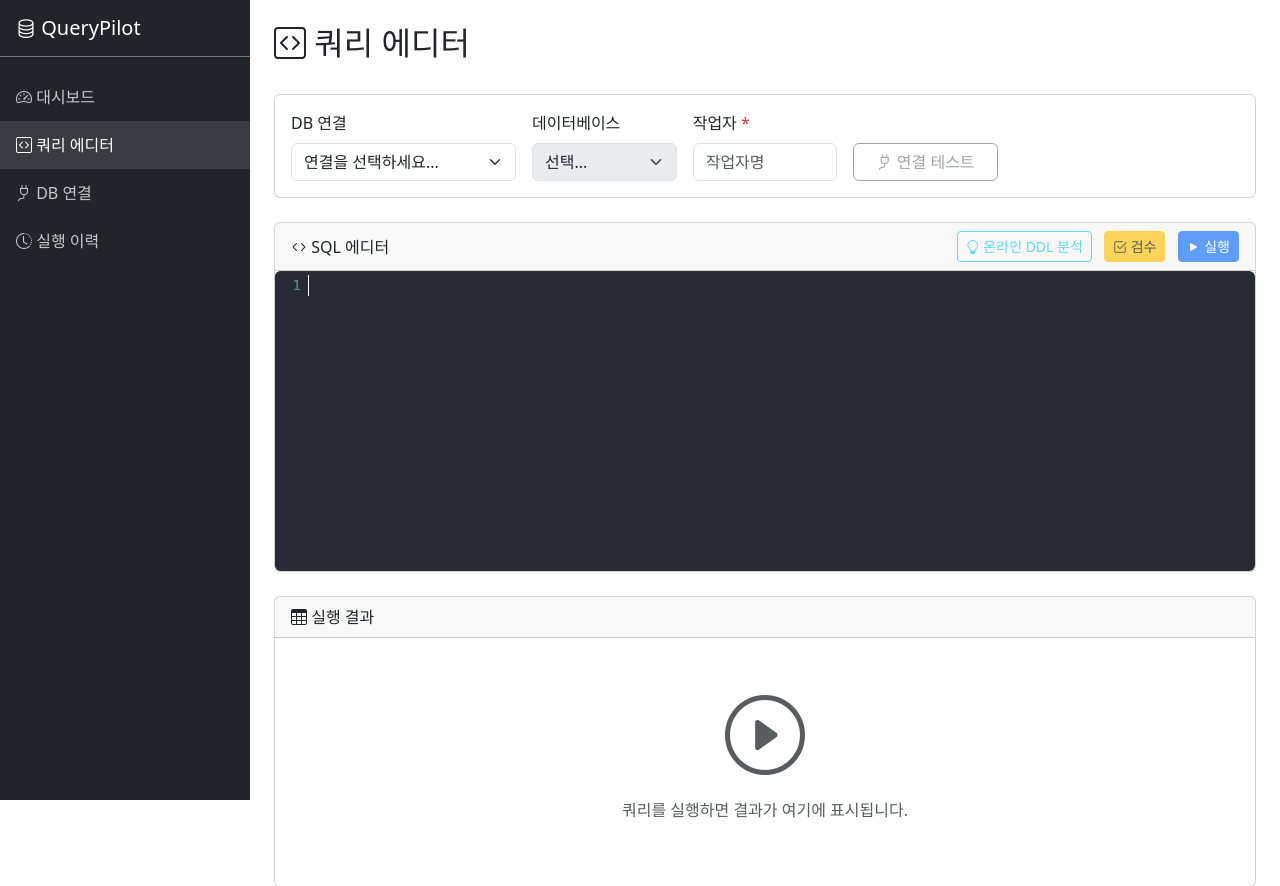
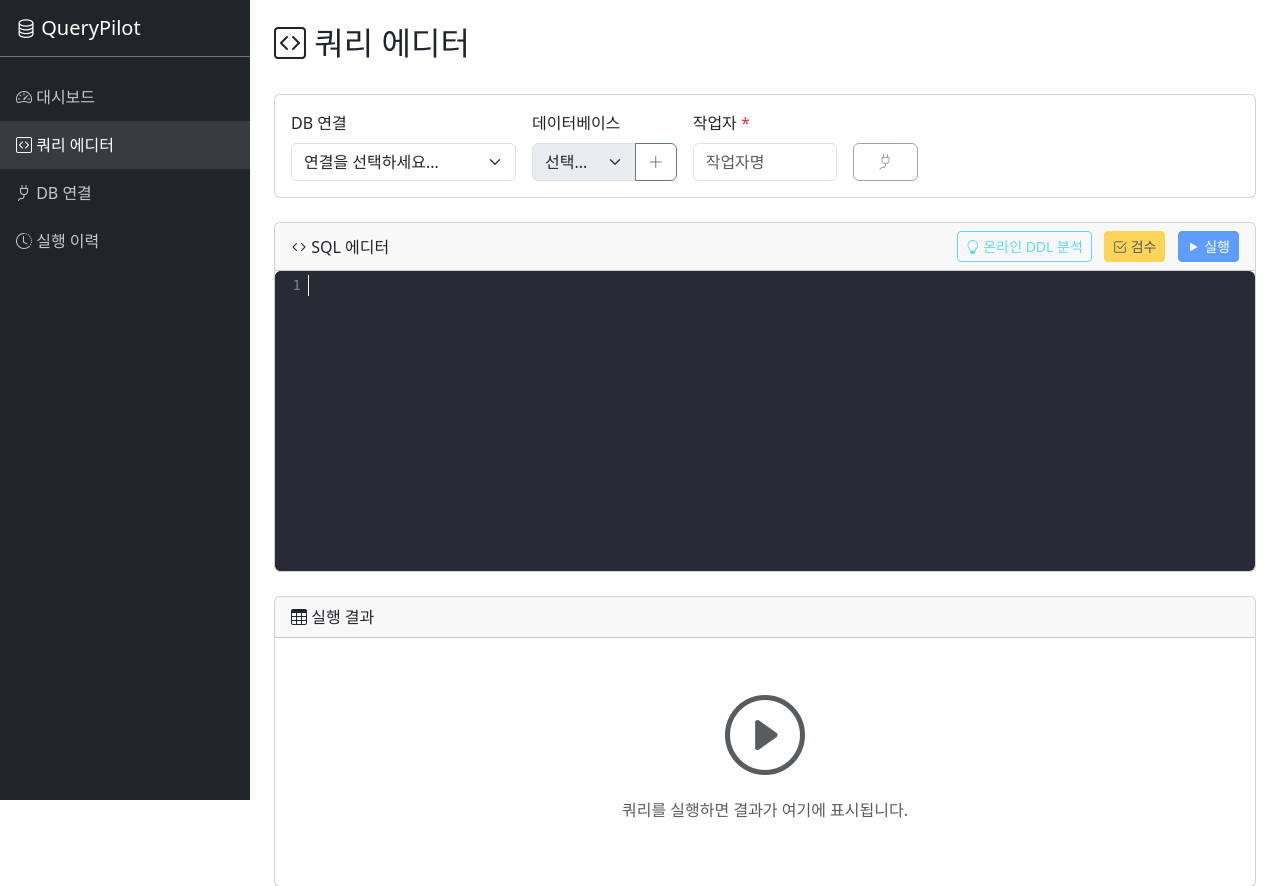
Before and after one commit to jaedeokkim919-ai/querypilot, a Django app: page /query/ in a window 1280 px wide. Shown: the top 886 px of the page. Run offline with Django 3.2, Linux system fonts and the light colour scheme; data that the repository does not hold is empty.

Commit message:
fix: 날짜 필터링 버그 수정 및 쿼리 에디터 기능 개선
- 실행 이력/대시보드 날짜 필터: DateField에 input_formats 추가 (YYYY-MM-DD 형식 지원)
- 연결 테스트 시 호스트 정보 표시: SELECT @@hostname 쿼리로 서버 호스트명 조회
- 데이터베이스명 복사/삽입 기능: 데이터베이스 드롭다운에 삽입 버튼 추가

🤖 Generated with [Claude Code](https://claude.com/claude-code)

Co-Authored-By: Claude Opus 4.5 <noreply@anthropic.com>

```diff
--- a/query_manager/forms.py
+++ b/query_manager/forms.py
@@ -130,12 +130,14 @@ class HistoryFilterForm(forms.Form):
     date_from = forms.DateField(
         required=False,
         widget=forms.DateInput(attrs={'class': 'form-control', 'type': 'date'}),
-        label='시작일'
+        label='시작일',
+        input_formats=['%Y-%m-%d', '%Y/%m/%d', '%d-%m-%Y', '%d/%m/%Y']
     )
     date_to = forms.DateField(
         required=False,
         widget=forms.DateInput(attrs={'class': 'form-control', 'type': 'date'}),
-        label='종료일'
+        label='종료일',
+        input_formats=['%Y-%m-%d', '%Y/%m/%d', '%d-%m-%Y', '%d/%m/%Y']
     )
 
 
--- a/query_manager/templates/query_manager/query_editor.html
+++ b/query_manager/templates/query_manager/query_editor.html
@@ -52,12 +52,17 @@
             </div>
             <div class="col-md-2">
                 <label class="form-label">데이터베이스</label>
+                <div class="input-group">
                     <select id="database-select" class="form-select" {% if not selected_connection %}disabled{% endif %}>
                         <option value="">선택...</option>
                         {% for db in databases %}
                             <option value="{{ db }}">{{ db }}</option>
                         {% endfor %}
                     </select>
+                    <button type="button" id="btn-insert-database" class="btn btn-outline-secondary" title="에디터에 삽입">
+                        <i class="bi bi-plus-lg"></i>
+                    </button>
+                </div>
             </div>
             <div class="col-md-2" id="table-dropdown-container" style="display: none;">
                 <label class="form-label">테이블</label>
@@ -74,13 +79,13 @@
                 <label class="form-label">작업자 <span class="text-danger">*</span></label>
                 <input type="text" id="operator-input" class="form-control" placeholder="작업자명" required>
             </div>
-            <div class="col-md-2">
-                <button type="button" id="btn-test-connection" class="btn btn-outline-secondary w-100" disabled>
-                    <i class="bi bi-plug"></i> 연결 테스트
+            <div class="col-md-1">
+                <button type="button" id="btn-test-connection" class="btn btn-outline-secondary w-100" disabled title="연결 테스트">
+                    <i class="bi bi-plug"></i>
                 </button>
             </div>
-            <div class="col-md-1 text-end">
-                <div id="connection-status"></div>
+            <div class="col-md-2">
+                <div id="connection-status" class="small"></div>
             </div>
         </div>
     </div>
@@ -211,6 +216,7 @@ document.addEventListener('DOMContentLoaded', function() {
     const tableSelect = document.getElementById('table-select');
     const tableDropdownContainer = document.getElementById('table-dropdown-container');
     const btnInsertTable = document.getElementById('btn-insert-table');
+    const btnInsertDatabase = document.getElementById('btn-insert-database');
     const operatorInput = document.getElementById('operator-input');
     const btnTestConnection = document.getElementById('btn-test-connection');
     const btnAnalyze = document.getElementById('btn-analyze');
@@ -292,6 +298,16 @@ document.addEventListener('DOMContentLoaded', function() {
         }
     });
 
+    // 데이터베이스 삽입
+    btnInsertDatabase.addEventListener('click', function() {
+        const dbName = databaseSelect.value;
+        if (dbName) {
+            const cursor = editor.getCursor();
+            editor.replaceRange(dbName, cursor);
+            editor.focus();
+        }
+    });
+
     // 연결 테스트
     btnTestConnection.addEventListener('click', function() {
         const connectionId = connectionSelect.value;
@@ -309,7 +325,11 @@ document.addEventListener('DOMContentLoaded', function() {
         .then(response => response.json())
         .then(data => {
             if (data.success) {
-                connectionStatus.innerHTML = `<span class="text-success"><i class="bi bi-check-circle"></i></span>`;
+                let statusHtml = `<span class="text-success"><i class="bi bi-check-circle"></i></span>`;
+                if (data.hostname) {
+                    statusHtml += `<br><small class="text-muted" title="호스트: ${data.hostname}"><i class="bi bi-server"></i> ${data.hostname}</small>`;
+                }
+                connectionStatus.innerHTML = statusHtml;
             } else {
                 connectionStatus.innerHTML = `<span class="text-danger"><i class="bi bi-x-circle"></i></span>`;
             }
```
Also changed, not shown: query_manager/services.py (+9 -0 lines). Lines whose indentation alone changed are shown as unchanged.
